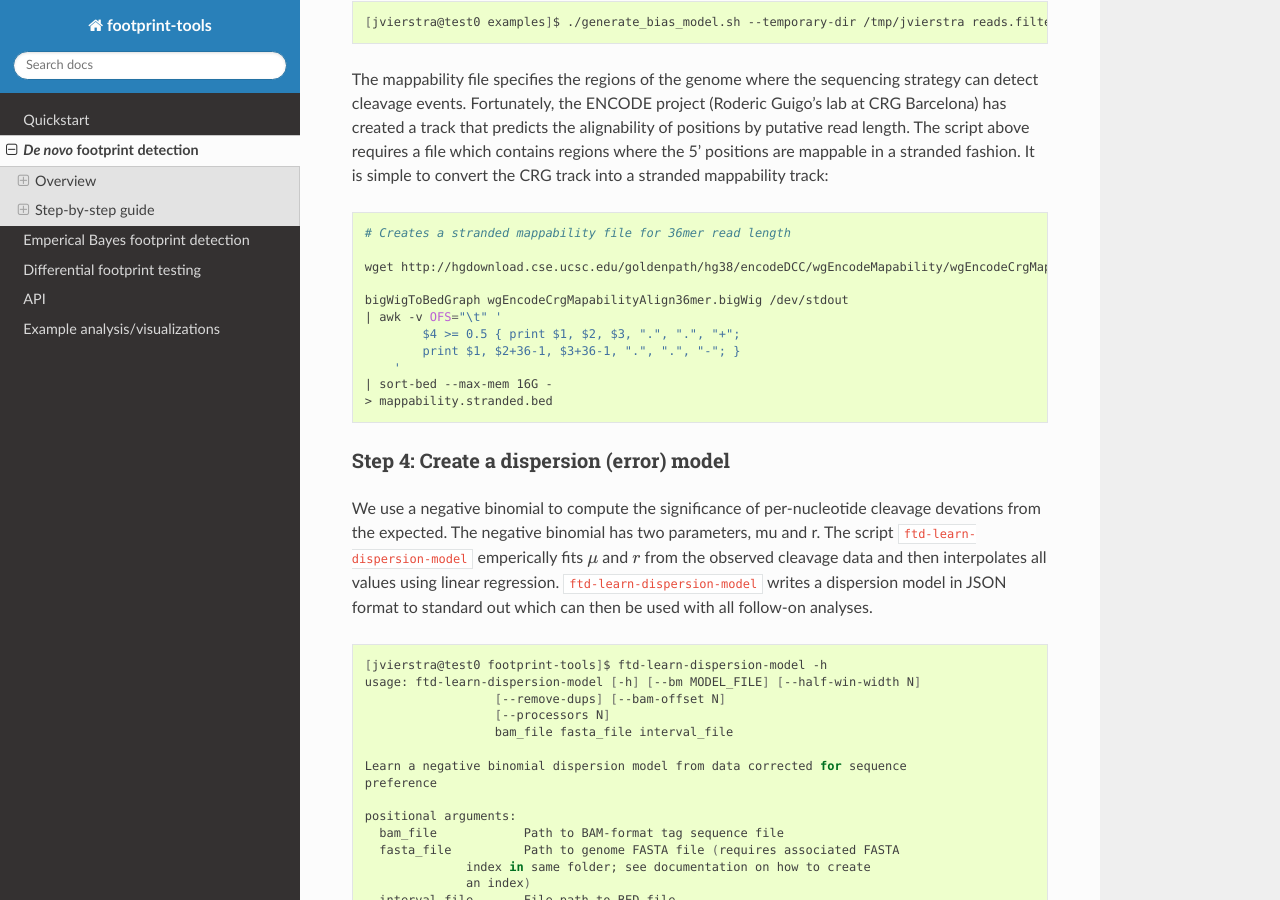
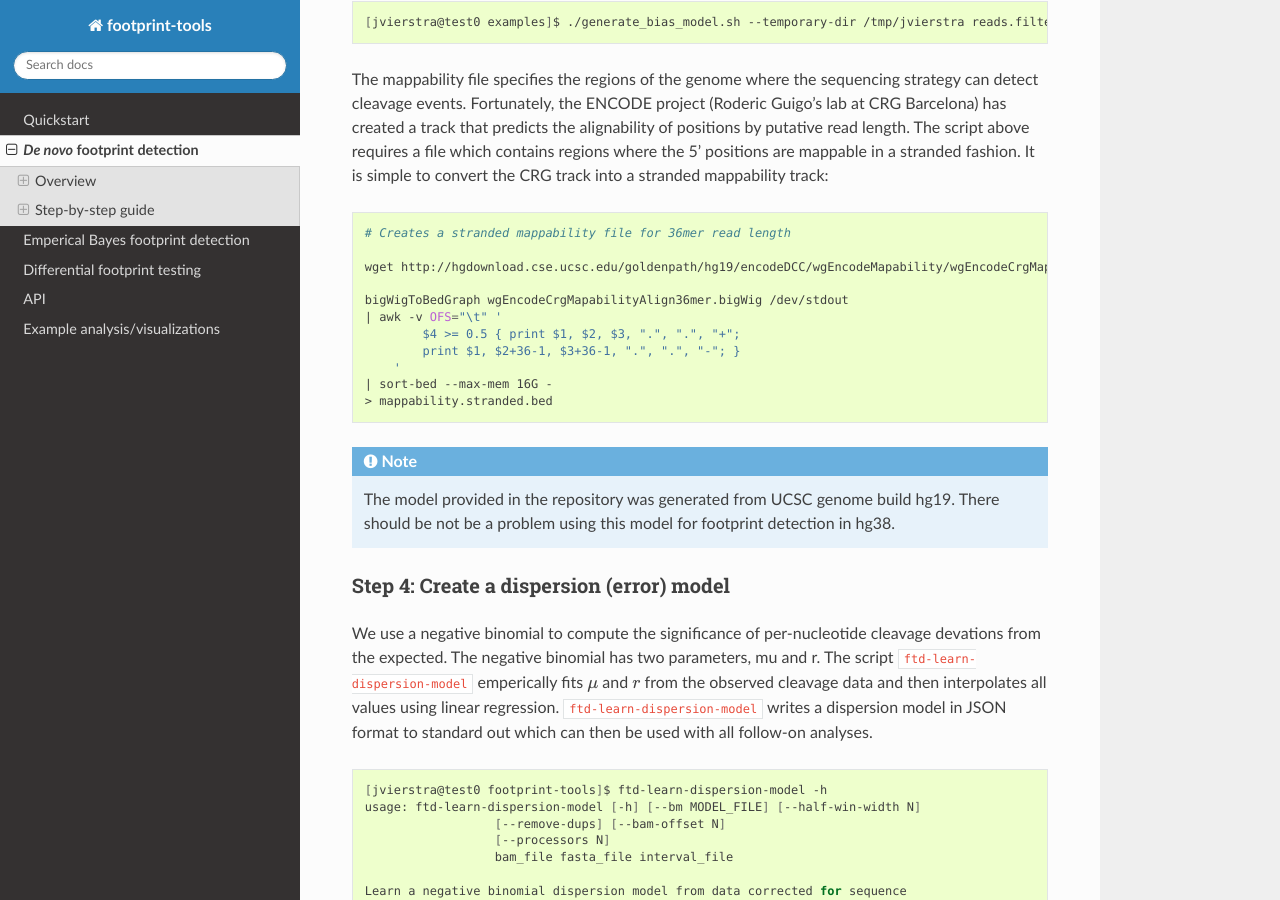
Before and after one commit to vierstralab/footprint-tools, a Sphinx documentation site: the page built from docs/source/detect.rst, in a window 1280 px wide and 900 px high, scrolled down 2911 px. Built offline with Sphinx 7.4.7 and the Read the Docs theme 2.0.0, drawn with Linux system fonts in a browser that asks for light colours.

Commit message:
Update mappability file web URL

```diff
--- a/docs/source/detect.rst
+++ b/docs/source/detect.rst
@@ -112,7 +112,7 @@ the CRG track into a stranded mappability track:
 
    # Creates a stranded mappability file for 36mer read length
 
-   wget http://hgdownload.cse.ucsc.edu/goldenpath/hg38/encodeDCC/wgEncodeMapability/wgEncodeCrgMapabilityAlign36mer.bigWig
+   wget http://hgdownload.cse.ucsc.edu/goldenpath/hg19/encodeDCC/wgEncodeMapability/wgEncodeCrgMapabilityAlign36mer.bigWig
 
    bigWigToBedGraph wgEncodeCrgMapabilityAlign36mer.bigWig /dev/stdout
    | awk -v OFS="\t" '
@@ -121,6 +121,10 @@ the CRG track into a stranded mappability track:
        '
    | sort-bed --max-mem 16G -
    > mappability.stranded.bed
+
+.. note::
+
+  The model provided in the repository was generated from UCSC genome build hg19. There should be not be a problem using this model for footprint detection in hg38.
 
 Step 4: Create a dispersion (error) model
 ^^^^^^^^^^^^^^^^^^^^^^^^^^^^^^^^^^^^^^^^^
```
